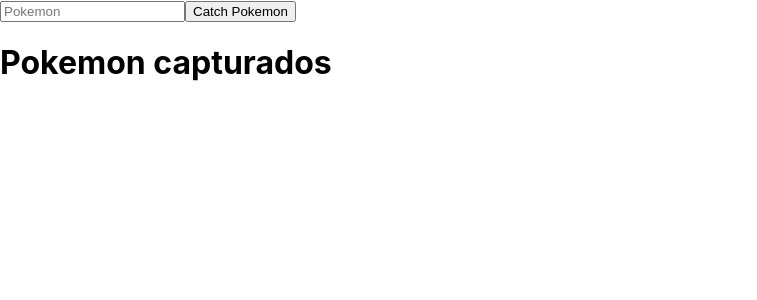
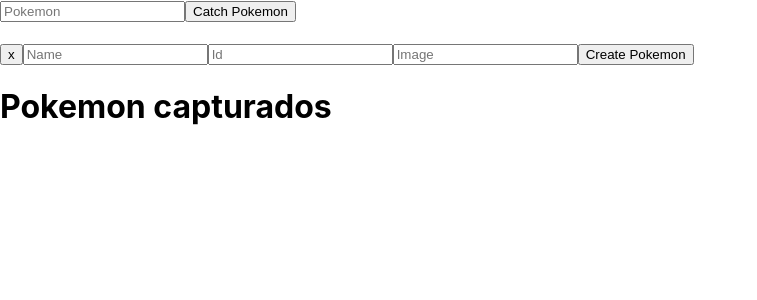
Before and after one commit to MarcoMecenasFilho/safaripokemon, a React (Create React App) app in the folder client/: page / in a window 1280 px wide. Shown: the top 300 px of the page, without its empty margins (0-757 px from the left). Built offline with nearby package versions, Linux system fonts and the light colour scheme.

Commit message:
implementa componente de criar pokemon no BD

```diff
--- /dev/null
+++ b/client/src/components/CreatePokemon.jsx
@@ -0,0 +1,66 @@
+import React, {useState, useContext} from 'react'
+import  AppContext from '../context/AppContext'
+
+export default function CreatePokemon() {
+  const [name, setName] = useState('');
+  const [id, setId] = useState(0);
+  const [image, setImage] = useState('');
+  const [messageAPI, setMessageAPI] = useState('');
+  const { createOn,  setCreateOn} = useContext(AppContext)
+
+const handleChange = ({target}) => {
+  if(target.name ==='name') {
+    setName(target.value)
+  }
+  if(target.name ==='id') {
+    setId(target.value)
+  }
+  if(target.name ==='image') {
+    setImage(target.value)
+  }
+
+};
+
+const bodyReq = {
+  id: Number(id),
+  name,
+  image,
+}
+
+const url = 'http://localhost:3001/pokemon';
+const option = {
+  method: 'POST',
+  headers: { 'Content-Type': 'application/json' },
+  body: JSON.stringify(bodyReq),
+}
+
+async function createPokemon(e)  {
+    e.preventDefault()
+
+  try {
+    const result = await fetch(url, option);
+    const json = await result.json();
+    if (json.message) {
+      return   setMessageAPI(json.message)
+    }
+    setMessageAPI('Pokemon created successfully');
+  } catch (error) {
+    console.log(error)
+    }
+
+
+  }
+
+  return (
+    <div>
+      <form onSubmit={(e) => createPokemon(e)}>
+        <button  type='submit' onClick={() => setCreateOn(!createOn)}>x</button>
+        <input type='text' name='name' placeholder='Name' onChange={(e) => handleChange(e)} required />
+        <input type='number' name='id' placeholder='Id' onChange={(e) => handleChange(e)} required/>
+        <input type='text' name='image' placeholder='Image' onChange={(e) => handleChange(e)} required/>
+        <button  type='submit'>Create Pokemon</button>
+        <h1>{messageAPI}</h1>
+      </form>
+    </div>
+  )
+}
--- a/client/src/pages/Pokedex.jsx
+++ b/client/src/pages/Pokedex.jsx
@@ -1,6 +1,7 @@
 import React from 'react';
 import SearchBar from '../components/SearchBar';
 import PokemonCard from '../components/PokemonCard';
+import CreatePokemon from '../components/CreatePokemon';
 
 export default function Pokedex() {
 
@@ -9,6 +10,7 @@ export default function Pokedex() {
   return (
     <div className='main-div'>
     < SearchBar />
+    <CreatePokemon />
     <PokemonCard />
   </div>
   )
```
